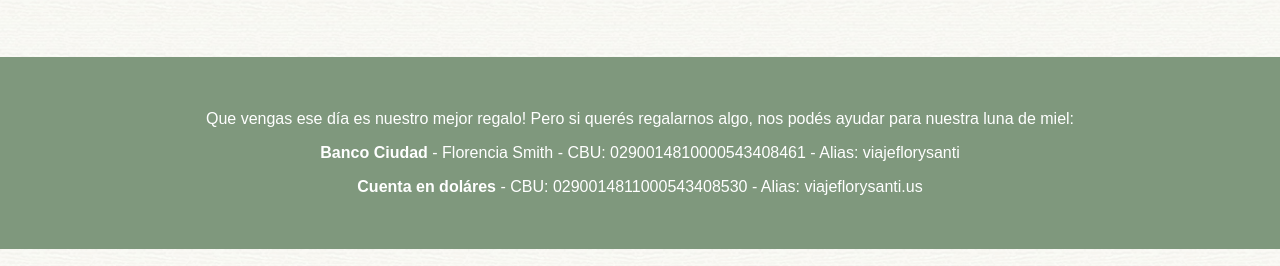
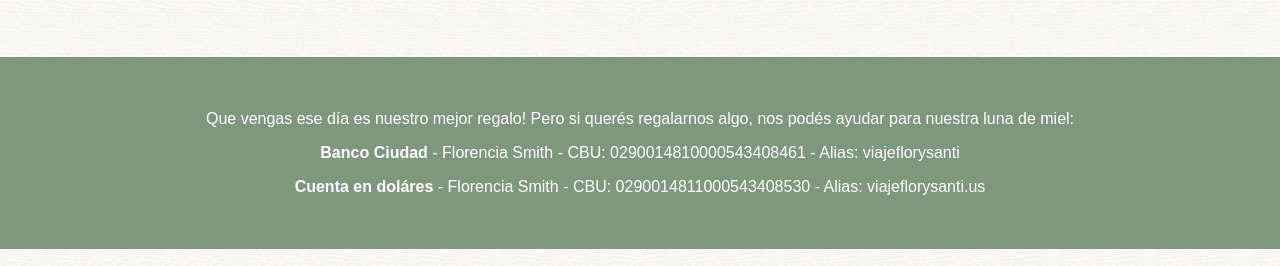
Before and after one commit to santiyflor/santiyflor.github.io, a plain HTML site: page index.html in a window 1280 px wide. Shown: the part 1363-1629 px from the top of the page. Drawn offline with nearby package versions, Linux system fonts and the light colour scheme.

Commit message:
Update index.html

```diff
--- a/index.html
+++ b/index.html
@@ -50,7 +50,7 @@
     <div class="fila-color-diferente">
         <p>Que vengas ese día es nuestro mejor regalo! Pero si querés regalarnos algo, nos podés ayudar para nuestra luna de miel:</p>
         <p><strong>Banco Ciudad</strong> - Florencia Smith - CBU: 0290014810000543408461 - Alias: viajeflorysanti</p>
-        <p><strong>Cuenta en doláres</strong> - CBU: 0290014811000543408530 - Alias: viajeflorysanti.us</p>
+        <p><strong>Cuenta en doláres</strong> - Florencia Smith - CBU: 0290014811000543408530 - Alias: viajeflorysanti.us</p>
     </div>
 
     <!-- Agradecimiento final -->
```
